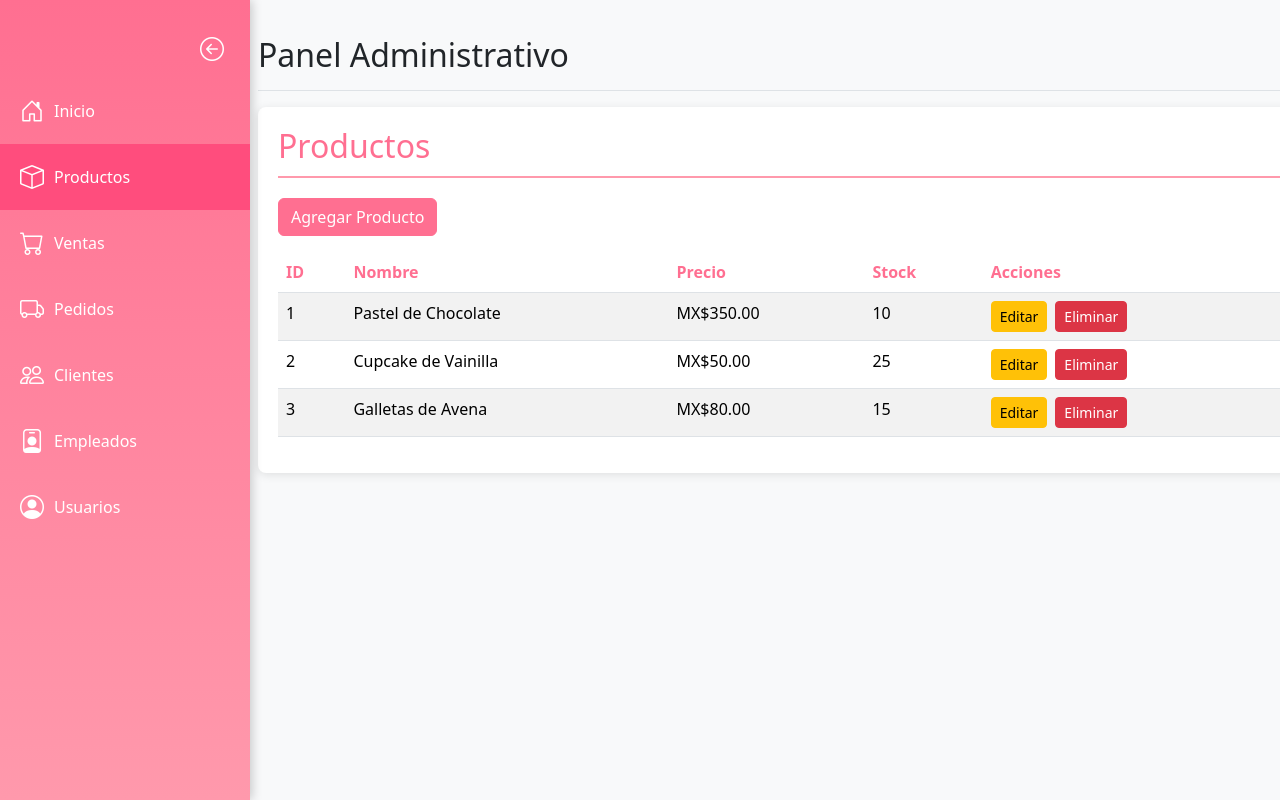
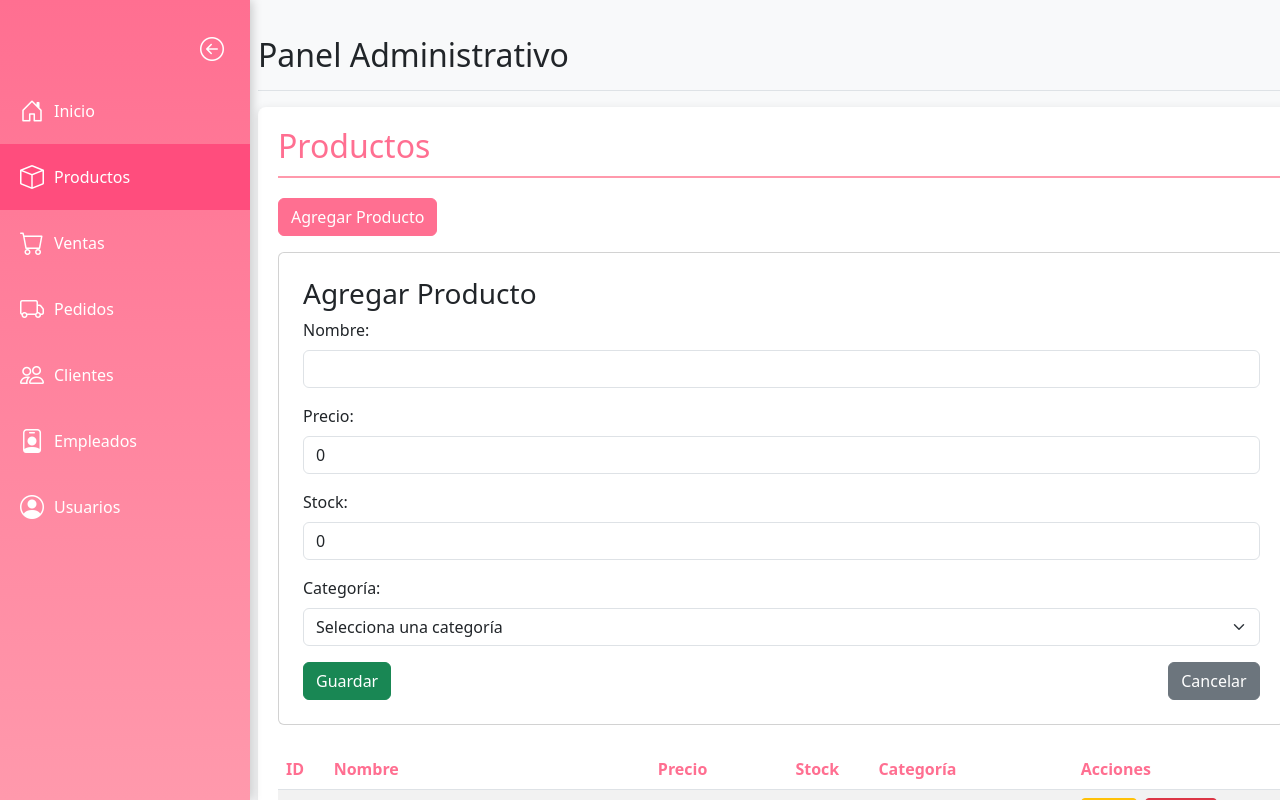
Before and after one commit to LuzCarla2021/ProyectoAngularPasteleriaMimi1, an Angular app: page /productos in a window 1280 px wide. Both pictures are taken after a click on the button "Agregar Producto". Shown: the top 800 px of the page. Built offline with nearby package versions, Linux system fonts and the light colour scheme.

Commit message:
productos y ventas listo

```diff
--- a/src/app/app.module.ts
+++ b/src/app/app.module.ts
@@ -10,6 +10,7 @@ import { PedidosComponent } from './pages/pedidos/pedidos.component';
 import { ClientesComponent } from './pages/clientes/clientes.component';
 import { EmpleadosComponent } from './pages/empleados/empleados.component';
 import { UsuariosComponent } from './pages/usuarios/usuarios.component';
+import { FormsModule } from '@angular/forms';
 
 @NgModule({
   declarations: [
@@ -25,7 +26,8 @@ import { UsuariosComponent } from './pages/usuarios/usuarios.component';
   ],
   imports: [
     BrowserModule,
-    AppRoutingModule
+    AppRoutingModule,
+    FormsModule
   ],
   providers: [],
   bootstrap: [AppComponent]
--- a/src/app/pages/productos/productos.component.html
+++ b/src/app/pages/productos/productos.component.html
@@ -1,7 +1,42 @@
 <div class="section-container">
   <h1 class="section-title">Productos</h1>
+
   <div class="section-content">
     <button class="btn btn-primary mb-3" (click)="showAddProductForm()">Agregar Producto</button>
+
+    <div *ngIf="isAddingProduct" class="card p-4 mb-4">
+      <h3>{{ isEditing ? 'Editar Producto' : 'Agregar Producto' }}</h3>
+      <form #productForm="ngForm" (ngSubmit)="saveProduct()">
+        <div class="mb-3">
+          <label for="name" class="form-label">Nombre:</label>
+          <input id="name" type="text" class="form-control" [(ngModel)]="newProduct.name" name="name" required>
+        </div>
+
+        <div class="mb-3">
+          <label for="price" class="form-label">Precio:</label>
+          <input id="price" type="number" class="form-control" [(ngModel)]="newProduct.price" name="price" required>
+        </div>
+
+        <div class="mb-3">
+          <label for="stock" class="form-label">Stock:</label>
+          <input id="stock" type="number" class="form-control" [(ngModel)]="newProduct.stock" name="stock" required>
+        </div>
+
+        <div class="mb-3">
+          <label for="category" class="form-label">Categoría:</label>
+          <select id="category" class="form-select" [(ngModel)]="newProduct.category" name="category" required>
+            <option value="" disabled>Selecciona una categoría</option>
+            <option *ngFor="let cat of categories" [value]="cat">{{ cat }}</option>
+          </select>
+        </div>
+
+        <div class="d-flex justify-content-between">
+          <button type="submit" class="btn btn-success">{{ isEditing ? 'Actualizar' : 'Guardar' }}</button>
+          <button type="button" class="btn btn-secondary" (click)="hideAddProductForm()">Cancelar</button>
+        </div>
+      </form>
+    </div>
+
     <table class="table table-striped">
       <thead>
         <tr>
@@ -9,6 +44,7 @@
           <th>Nombre</th>
           <th>Precio</th>
           <th>Stock</th>
+          <th>Categoría</th>
           <th>Acciones</th>
         </tr>
       </thead>
@@ -18,9 +54,10 @@
           <td>{{ product.name }}</td>
           <td>{{ product.price | currency:'MXN' }}</td>
           <td>{{ product.stock }}</td>
+          <td>{{ product.category }}</td>
           <td>
-              <button class="btn btn-sm btn-warning me-2">Editar</button>
-              <button class="btn btn-sm btn-danger">Eliminar</button>
+            <button class="btn btn-sm btn-warning me-2" (click)="showAddProductForm(product)">Editar</button>
+            <button class="btn btn-sm btn-danger" (click)="deleteProduct(product.id)">Eliminar</button>
           </td>
         </tr>
       </tbody>
--- a/src/app/pages/productos/productos.component.ts
+++ b/src/app/pages/productos/productos.component.ts
@@ -8,13 +8,85 @@ import { Component } from '@angular/core';
 })
 export class ProductosComponent {
   products = [
-    { id: 1, name: 'Pastel de Chocolate', price: 350, stock: 10 },
-    { id: 2, name: 'Cupcake de Vainilla', price: 50, stock: 25 },
-    { id: 3, name: 'Galletas de Avena', price: 80, stock: 15 }
+    { id: 1, name: 'Pastel de Chocolate Chico', price: 350, stock: 10, category: 'Pastel tres leches' },
+    { id: 2, name: 'Pastel de Vainilla Chico', price: 350, stock: 25, category: 'Pastel tres leches' },
+    { id: 3, name: 'Pastel de Chocolate Mediano', price: 350, stock: 25, category: 'Pastel tres leches' },
+    { id: 4, name: 'Pastel de Vainilla Mediano', price: 350, stock: 25, category: 'Pastel tres leches' },
+    { id: 5, name: 'Pastel de Chocolate Grande', price: 350, stock: 25, category: 'Pastel tres leches' },
+    { id: 6, name: 'Gelatina Chica', price: 350, stock: 25, category: 'Gelatina' },
+    { id: 7, name: 'Gelatina Grande', price: 350, stock: 25, category: 'Gelatina' },
+    { id: 8, name: 'Panque Nuez', price: 350, stock: 25, category: 'Pastel tres leches' },
+    { id: 9, name: 'Panque Chocolate', price: 350, stock: 25, category: 'Panque' },
+    { id: 10, name: 'Panque Vainilla', price: 350, stock: 25, category: 'Panque' }
   ];
 
-  showAddProductForm() {
-    // Aquí puedes implementar la lógica para mostrar un formulario
-    alert('Funcionalidad para agregar producto aún no implementada.');
+  categories = ['Pastel tres leches', 'Pastel Mantequilla', 'Gelatina', 'Panque', 'Postres individuales'];
+
+  newProduct = {
+    id: 0,
+    name: '',
+    price: 0,
+    stock: 0,
+    category: ''
+  };
+
+  isAddingProduct = false;
+  isEditing = false;  // Nueva variable para saber si estás editando
+  editingProductId: number | null = null;  // Para identificar qué producto se está editando
+
+  // Mostrar formulario para agregar o editar
+  showAddProductForm(product: any = null) {
+    this.isAddingProduct = true;
+
+    if (product) {
+      // Si estamos editando, rellenar los campos con el producto seleccionado
+      this.isEditing = true;
+      this.editingProductId = product.id;
+      this.newProduct = { ...product };
+    } else {
+      // Si agregamos un nuevo producto, limpiar el formulario
+      this.isEditing = false;
+      this.editingProductId = null;
+      this.newProduct = { id: 0, name: '', price: 0, stock: 0, category: '' };
+    }
+  }
+
+  hideAddProductForm() {
+    this.isAddingProduct = false;
+    this.isEditing = false;
+    this.editingProductId = null;
+  }
+
+  // Agregar o actualizar producto
+  saveProduct() {
+    if (this.newProduct.name && this.newProduct.price > 0 && this.newProduct.stock >= 0 && this.newProduct.category) {
+      if (this.isEditing && this.editingProductId !== null) {
+        // Actualizar el producto existente
+        const index = this.products.findIndex(p => p.id === this.editingProductId);
+        if (index > -1) {
+          this.products[index] = { ...this.newProduct, id: this.editingProductId };
+        }
+      } else {
+        // Agregar nuevo producto
+        const newId = this.products.length + 1;
+        const product = { ...this.newProduct, id: newId };
+        this.products.push(product);
+      }
+
+      // Limpiar formulario
+      this.newProduct = { id: 0, name: '', price: 0, stock: 0, category: '' };
+      this.isAddingProduct = false;
+      this.isEditing = false;
+      this.editingProductId = null;
+    } else {
+      alert('Por favor, completa todos los campos.');
+    }
+  }
+
+  // Confirmar antes de eliminar
+  deleteProduct(productId: number) {
+    if (confirm('¿Estás seguro de que deseas eliminar este producto?')) {
+      this.products = this.products.filter(p => p.id !== productId);
+    }
   }
 }
--- a/src/app/pages/ventas/ventas.component.css
+++ b/src/app/pages/ventas/ventas.component.css
@@ -5,6 +5,7 @@
     box-shadow: 0 2px 10px rgba(0, 0, 0, 0.1);
     margin-bottom: 20px;
   }
+
 
   .section-title {
     color: #ff6f91;
@@ -19,6 +20,16 @@
     color: #333;
   }
 
+  .btn-primary {
+    background-color: #ff6f91;
+    border-color: #ff6f91;
+  }
+
+  .btn-primary:hover {
+    background-color: #ff4d7d;
+    border-color: #ff4d7d;
+  }
+
   .table {
     background-color: #fff5f7;
   }
--- a/src/app/pages/ventas/ventas.component.html
+++ b/src/app/pages/ventas/ventas.component.html
@@ -1,6 +1,32 @@
 <div class="section-container">
   <h1 class="section-title">Ventas</h1>
+
   <div class="section-content">
+    <button class="btn btn-primary mb-3" (click)="showAddSaleForm()">Hacer Venta</button>
+    <!-- Formulario para agregar una nueva venta -->
+    <div *ngIf="isAddingSale" class="card p-4 mb-4">
+      <h3>{{ isAddingSale ? 'Agregar Nueva Venta' : 'Editar Venta' }}</h3>
+      <form #saleForm="ngForm" (ngSubmit)="saveSale()">
+        <div class="mb-3">
+          <label for="customerName" class="form-label">Cliente:</label>
+          <input id="customerName" type="text" class="form-control" [(ngModel)]="newSale.customer" name="customer" required>
+        </div>
+
+        <div class="mb-3">
+          <label for="total" class="form-label">Total:</label>
+          <input id="total" type="number" class="form-control" [(ngModel)]="newSale.total" name="total" required>
+        </div>
+
+        <div class="d-flex justify-content-between">
+          <button type="submit" class="btn btn-success">Guardar Venta</button>
+          <button type="button" class="btn btn-secondary" (click)="hideAddSaleForm()">Cancelar</button>
+        </div>
+      </form>
+    </div>
+
+
+
+    <!-- Tabla de ventas existentes -->
     <table class="table table-striped">
       <thead>
         <tr>
--- a/src/app/pages/ventas/ventas.component.ts
+++ b/src/app/pages/ventas/ventas.component.ts
@@ -12,4 +12,38 @@ export class VentasComponent {
     { id: 2, date: new Date(), customer: 'Juan Pérez', total: 200 },
     { id: 3, date: new Date(), customer: 'María Gómez', total: 300 }
   ];
+
+  isAddingSale = false;
+  newSale = {
+    customer: '',
+    total: 0
+  };
+
+  // Mostrar formulario para agregar nueva venta
+  showAddSaleForm() {
+    this.isAddingSale = true;
+  }
+
+  // Ocultar formulario de agregar venta
+  hideAddSaleForm() {
+    this.isAddingSale = false;
+    this.newSale = { customer: '', total: 0 };  // Limpiar campos
+  }
+
+  // Guardar nueva venta
+  saveSale() {
+    if (this.newSale.customer && this.newSale.total > 0) {
+      const newSaleId = this.sales.length + 1;
+      const sale = {
+        id: newSaleId,
+        date: new Date(),
+        customer: this.newSale.customer,
+        total: this.newSale.total
+      };
+      this.sales.push(sale);
+      this.hideAddSaleForm();  // Ocultar el formulario después de agregar la venta
+    } else {
+      alert('Por favor, completa todos los campos.');
+    }
+  }
 }
```
Also changed, not shown: src/app/pages/productos/productos.component.css (line endings or trailing spaces). Lines whose indentation alone changed are shown as unchanged.
